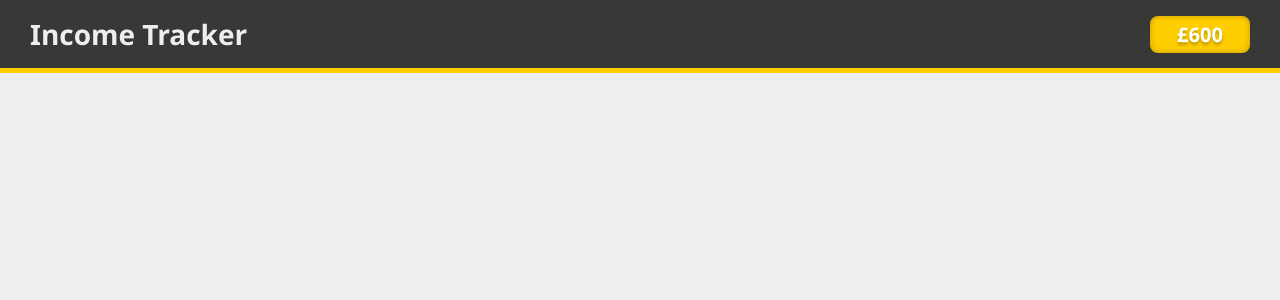
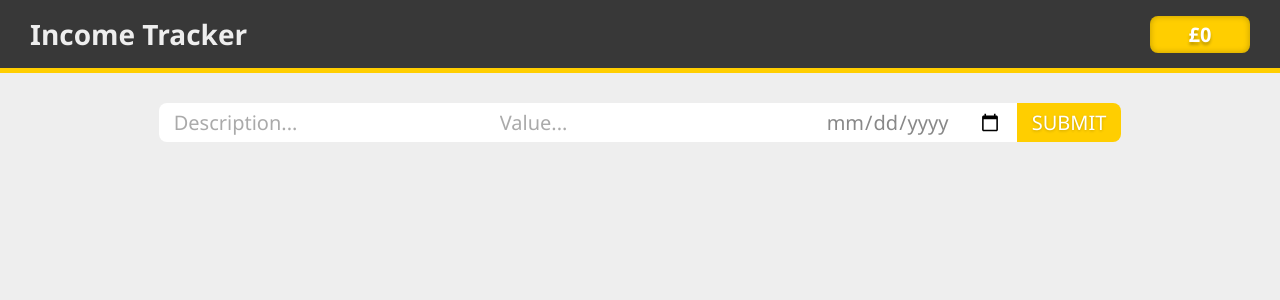
Before and after one commit to scented-wiring/vue-income-tracker, a Vue app: page / in a window 1280 px wide. Shown: the top 300 px of the page. Built offline with nearby package versions, Linux system fonts and the light colour scheme.

Commit message:
create and pass Form component

```diff
--- a/src/App.vue
+++ b/src/App.vue
@@ -1,26 +1,22 @@
 <template>
   <Header :totalIncome="state.totalIncome" />
+  <Form />
 </template>
 
 <script>
 import { reactive, computed } from "vue";
 import Header from "./components/Header.vue";
+import Form from "./components/Form.vue";
 
 export default {
   name: "App",
   components: {
     Header,
+    Form,
   },
   setup() {
     const state = reactive({
-      income: [
-        {
-          value: 400,
-        },
-        {
-          value: 200,
-        },
-      ],
+      income: [],
       totalIncome: computed(() => {
         let temp = 0;
         if (state.income.length > 0) {
--- /dev/null
+++ b/src/components/Form.vue
@@ -0,0 +1,54 @@
+<template>
+  <form>
+    <input type="text" placeholder="Description..." />
+    <input type="number" placeholder="Value..." />
+    <input type="date" placeholder="Date..." />
+    <input type="submit" value="SUBMIT" />
+  </form>
+</template>
+
+<script>
+export default {};
+</script>
+
+<style scoped>
+form {
+  display: flex;
+  justify-content: center;
+  margin-top: 30px;
+}
+form input {
+  color: #888;
+  border: none;
+  outline: none;
+  font-size: 20px;
+}
+form input::placeholder {
+  color: #aaa;
+}
+form input:not([type="submit"]) {
+  display: block;
+  background: #fff;
+  border: none;
+  outline: none;
+  padding: 5px 15px;
+}
+form input[type="submit"] {
+  display: block;
+  background: none;
+  border: none;
+  outline: none;
+  color: #fff;
+  font-weight: 500;
+  text-shadow: 0px 1px 3px rgba(0, 0, 0, 0.2);
+  padding: 5px 15px;
+  background-color: #ffce00;
+  cursor: pointer;
+}
+form input:first-of-type {
+  border-radius: 8px 0px 0px 8px;
+}
+form input:last-of-type {
+  border-radius: 0px 8px 8px 0px;
+}
+</style>
```
